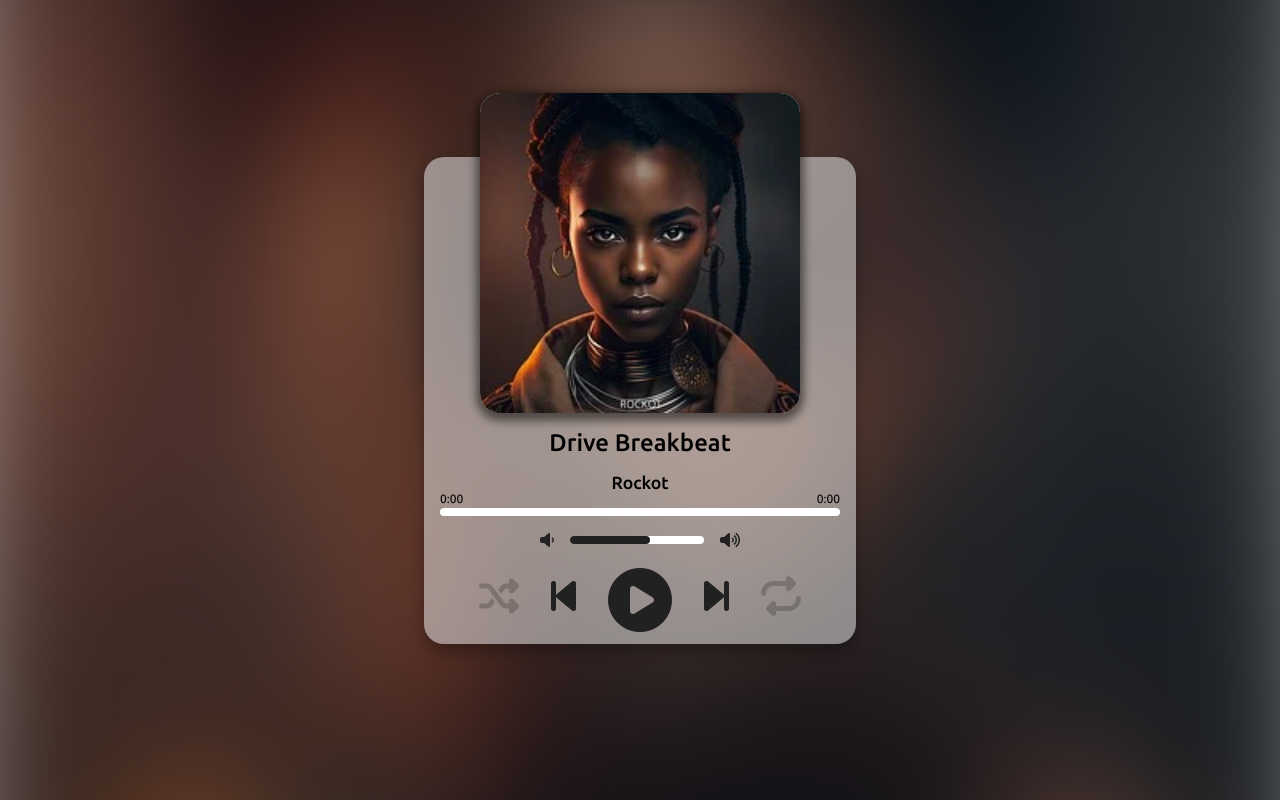
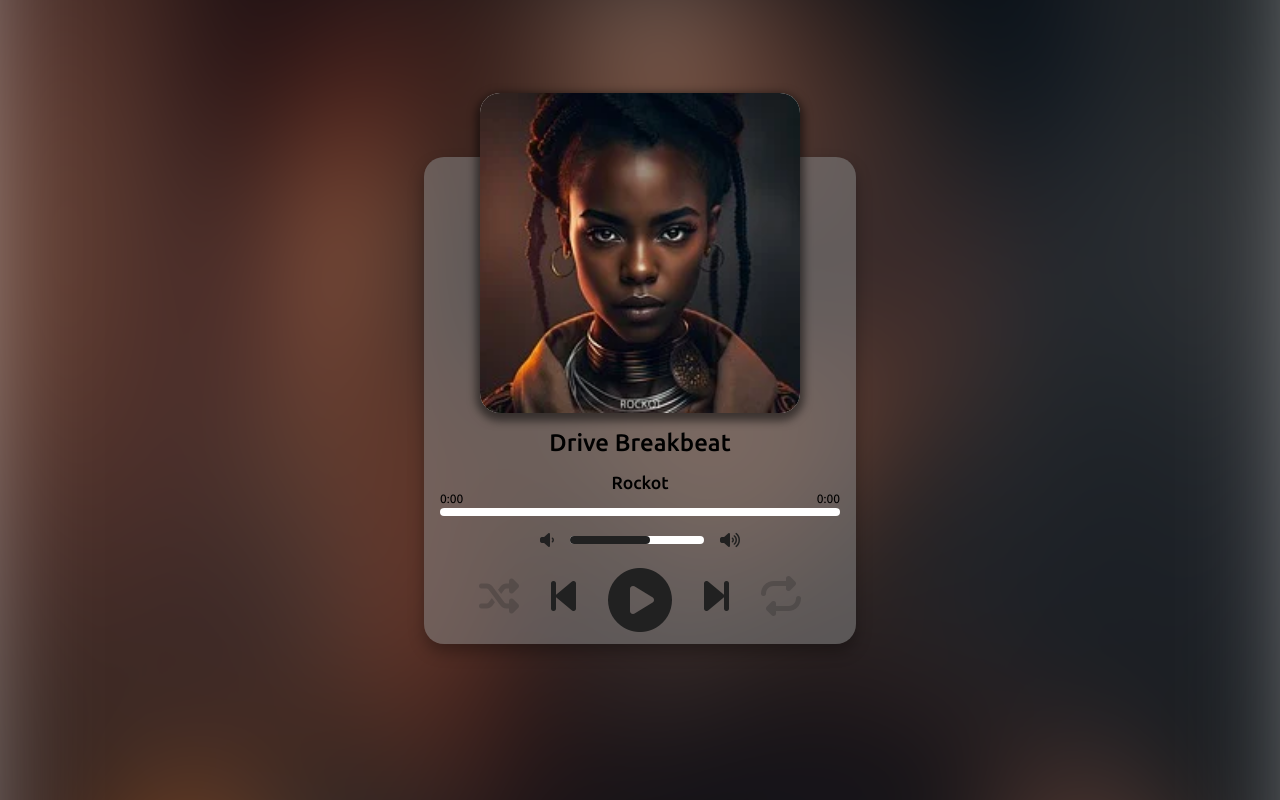
Before and after one commit to OmarAlSeddik/music-player, a plain HTML site: page index.html in a window 1280 px wide. Drawn offline with Linux system fonts and the light colour scheme.

Commit message:
darker container background

```diff
--- a/style.css
+++ b/style.css
@@ -46,7 +46,7 @@ body {
   flex-direction: column;
   align-items: center;
   justify-content: center;
-  background-color: #e8e8e888;
+  background-color: #88888888;
   padding: 1rem;
   width: 25rem;
   height: 100vh;
```
